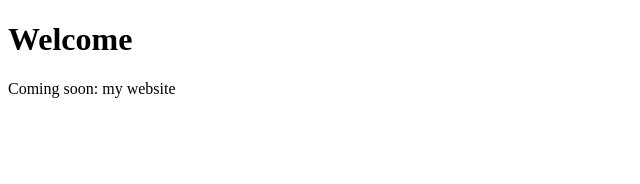
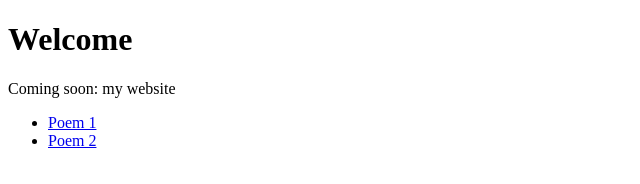
Before and after one commit to annaalessandra/annaalessandra, a plain HTML site: page index.html in a window 1280 px wide. Shown: the whole page, without its empty margins (0-640 px from the left). Drawn offline with Linux system fonts and the light colour scheme.

Commit message:
Update index.html

```diff
--- a/index.html
+++ b/index.html
@@ -7,6 +7,10 @@
     <h1>Welcome</h1>
     <p>Coming soon: my website</p>
 
+    <ul>
+  <li><a href="poem1.html">Poem 1</a></li>
+  <li><a href="poem2.html">Poem 2</a></li>
+    </ul>
 
   </body>
 </html>
```
